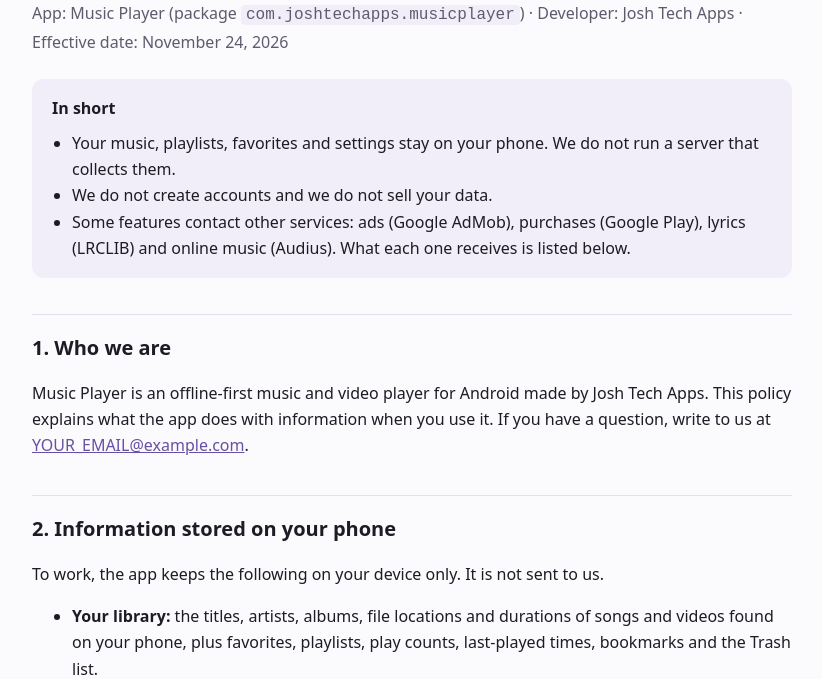
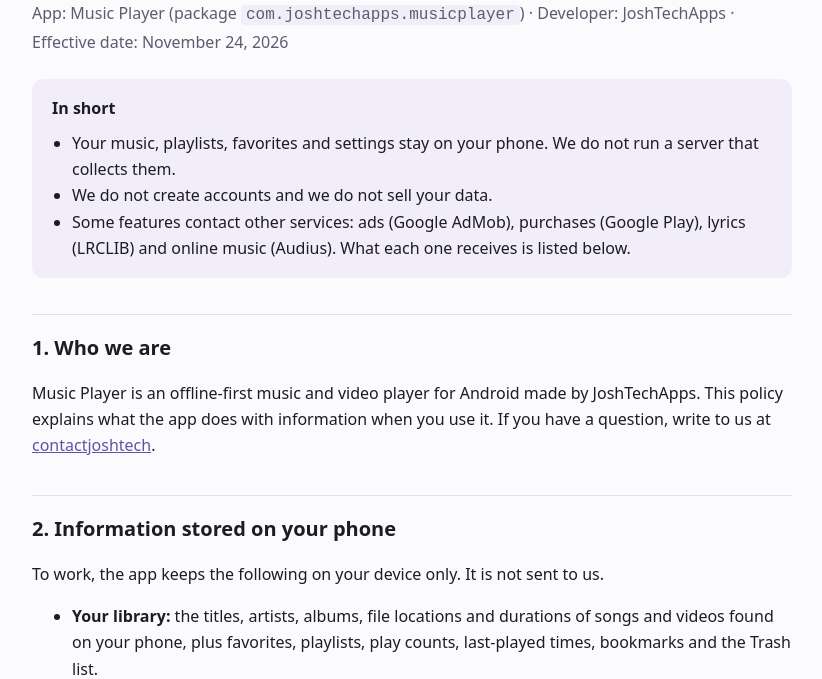
Before and after one commit to JoashTech/Music-Player-Private-policy, a plain HTML site: page index.html in a window 1280 px wide. Shown: the part 74-753 px from the top of the page, without its empty margins (228-1050 px from the left). Drawn offline with Linux system fonts and the light colour scheme.

Commit message:
Update developer name and contact email in privacy policy

```diff
--- a/index.html
+++ b/index.html
@@ -26,7 +26,7 @@
 <body>
 <main>
 <h1>Music Player Privacy Policy</h1>
-<p class="meta">App: Music Player (package <code>com.joshtechapps.musicplayer</code>) &middot; Developer: Josh Tech Apps &middot; Effective date: November 24, 2026</p>
+<p class="meta">App: Music Player (package <code>com.joshtechapps.musicplayer</code>) &middot; Developer: JoshTechApps &middot; Effective date: November 24, 2026</p>
 
 <div class="summary">
   <strong>In short</strong>
@@ -38,7 +38,7 @@
 </div>
 
 <h2>1. Who we are</h2>
-<p>Music Player is an offline-first music and video player for Android made by Josh Tech Apps. This policy explains what the app does with information when you use it. If you have a question, write to us at <a href="mailto:YOUR_EMAIL@example.com">YOUR_EMAIL@example.com</a>.</p>
+<p>Music Player is an offline-first music and video player for Android made by JoshTechApps. This policy explains what the app does with information when you use it. If you have a question, write to us at <a href="mailto:contactjoshtech@gmail.com">contactjoshtech</a>.</p>
 
 <h2>2. Information stored on your phone</h2>
 <p>To work, the app keeps the following on your device only. It is not sent to us.</p>
@@ -122,7 +122,7 @@
 <p>If we change this policy, we will update the date at the top of this page. Please check it from time to time.</p>
 
 <h2>10. Contact</h2>
-<p>Josh Tech Apps<br>Email: <a href="mailto:YOUR_EMAIL@example.com">YOUR_EMAIL@example.com</a></p>
+<p>JoshTechApps<br>Email: <a href="mailto:contactjoshtech@gmail.com">contactjoshtech@gmail.com</a></p>
 </main>
 </body>
 </html>
```
